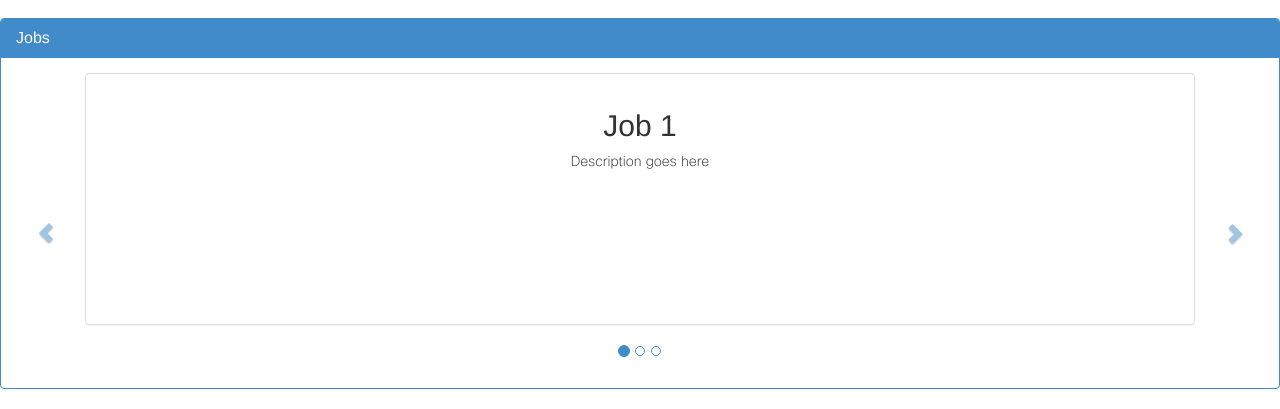
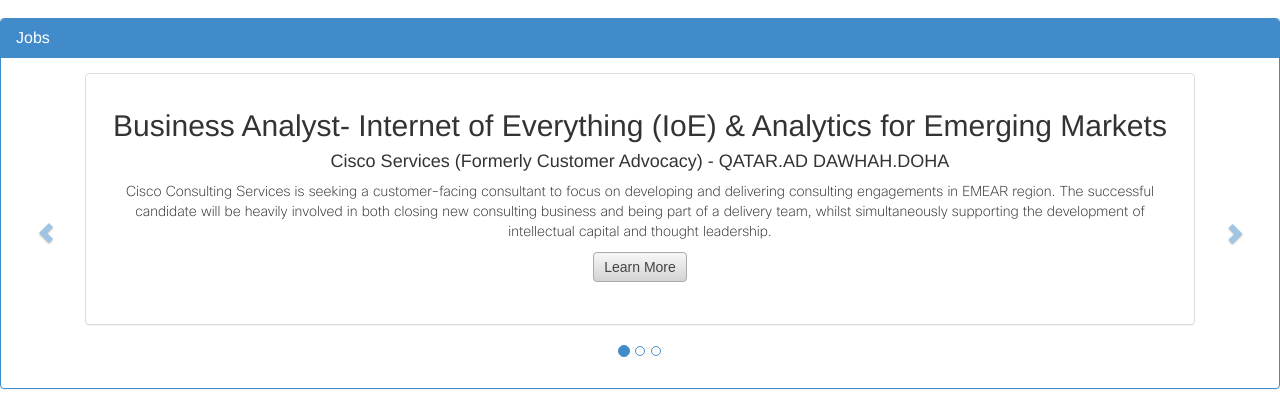
Before and after one commit to ravelley/CareerCoach, a plain HTML site: page index.html in a window 1280 px wide. Shown: the part 1656-2065 px from the top of the page. Drawn offline with nearby package versions, Linux system fonts and the light colour scheme.

Commit message:
Updated jobs

```diff
--- a/index.html
+++ b/index.html
@@ -371,8 +371,10 @@
                 <div class="col-md-12 col-sm-12 col-xs-12">
                   <div class="panel panel-default">
                     <div class="panel-body carousel-panel">
-                      <h2>Job 1</h2>
-                      <p>Description goes here</p>
+                      <h2>Business Analyst- Internet of Everything (IoE) & Analytics for Emerging Markets</h2>
+                      <h4>Cisco Services (Formerly Customer Advocacy) - QATAR.AD DAWHAH.DOHA</h4>
+                      <p>Cisco Consulting Services is seeking a customer-facing consultant to focus on developing and delivering consulting engagements in EMEAR region. The successful candidate will be heavily involved in both closing new consulting business and being part of a delivery team, whilst simultaneously supporting the development of intellectual capital and thought leadership.</p>
+                      <a href="https://www.cisco.apply2jobs.com/ProfExt/index.cfm?fuseaction=mExternal.showJob&RID=958756&CurrentPage=1" target="_blank"><button type="button" class="btn btn-default">Learn More</button></a>
                     </div>
                   </div>
                 </div>
@@ -383,8 +385,10 @@
                 <div class="col-md-12 col-sm-12 col-xs-12">
                   <div class="panel panel-default">
                     <div class="panel-body carousel-panel">
-                      <h2>Job 2</h2>
-                      <p>Description goes here</p>
+                      <h2>Consultant, Cisco Consulting Services</h2>
+                      <h4>Cisco Services (Formerly Customer Advocacy) - UNITED STATES.NORTH CAROLINA.RESEARCH TRIANGLE PAR</h4>
+                      <p>Cisco Consulting Services is seeking a customer-facing consultant / business analyst to focus on the delivery of consulting engagements across the Cisco Global Enterprise Theater (GET) accounts. The successful candidate will be heavily involved in both closing new consulting business and delivering on existing engagements, whilst simultaneously supporting the development of intellectual capital and thought leadership.</p>
+                      <a href="https://www.cisco.apply2jobs.com/ProfExt/index.cfm?fuseaction=mExternal.showJob&RID=958754&CurrentPage=1" target="_blank"><button type="button" class="btn btn-default">Learn More</button></a>
                     </div>
                   </div>
                 </div>
@@ -395,8 +399,10 @@
                 <div class="col-md-12 col-sm-12 col-xs-12">
                   <div class="panel panel-default">
                     <div class="panel-body carousel-panel">
-                      <h2>Job 3</h2>
-                      <p>Description goes here</p>
+                      <h2>Business Manager, Cisco Consulting Services</h2>
+                      <h4>Cisco Services (Formerly Customer Advocacy) - UNITED STATES.TEXAS.DALLAS</h4>
+                      <p>This position is focused on enabling the Services-wide AND CCS transformation.  Reporting directly into the head of Transformation and Operations of Cisco Consulting Services (CCS), this position will play a critical role within the larger Services cross-functional team that is responsible for leading the process redesign efforts, prioritizing quick wins that will help us generate growth in FY’15, and helping drive the necessary change throughout the organization.</p>
+                      <a href="https://www.cisco.apply2jobs.com/ProfExt/index.cfm?fuseaction=mExternal.showJob&RID=958739&CurrentPage=1" target="_blank"><button type="button" class="btn btn-default">Learn More</button></a>
                     </div>
                   </div>
                 </div>
```
